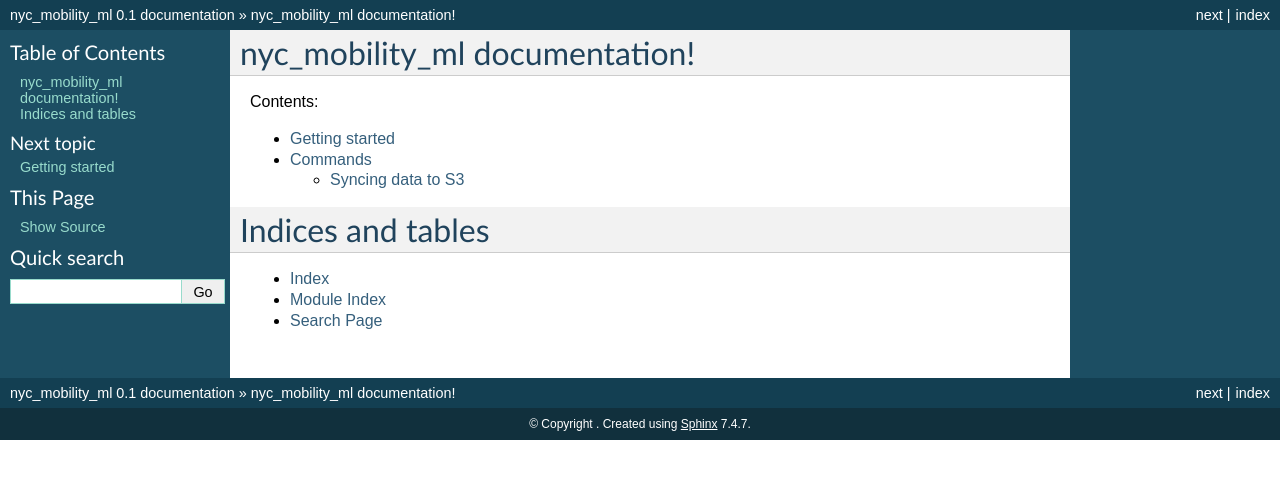
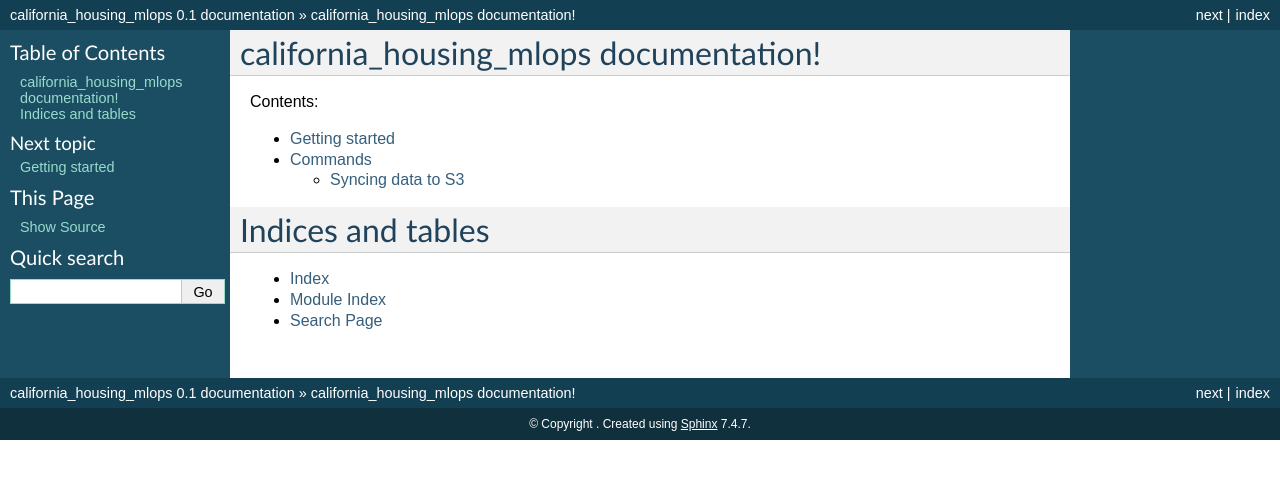
Before and after one commit to m-hassanqureshi/california_housing_mlops, a Sphinx documentation site: the page built from docs/index.rst, in a window 1280 px wide. Shown: the top 479 px of the page. Built offline with Sphinx 7.4.7, drawn with Linux system fonts in a browser that asks for light colours.

Commit message:
chore: rename project to california_housing_mlops (#7)

```diff
--- a/docs/conf.py
+++ b/docs/conf.py
@@ -1,6 +1,6 @@
 # -*- coding: utf-8 -*-
 #
-# nyc_mobility_ml documentation build configuration file, created by
+# california_housing_mlops documentation build configuration file, created by
 # sphinx-quickstart.
 #
 # This file is execfile()d with the current directory set to its containing dir.
@@ -41,7 +41,7 @@ source_suffix = '.rst'
 master_doc = 'index'
 
 # General information about the project.
-project = u'nyc_mobility_ml'
+project = u'california_housing_mlops'
 
 # The version info for the project you're documenting, acts as replacement for
 # |version| and |release|, also used in various other places throughout the
@@ -164,7 +164,7 @@ html_static_path = ['_static']
 # html_file_suffix = None
 
 # Output file base name for HTML help builder.
-htmlhelp_basename = 'nyc_mobility_mldoc'
+htmlhelp_basename = 'california_housing_mlopsdoc'
 
 
 # -- Options for LaTeX output --------------------------------------------------
@@ -184,8 +184,8 @@ latex_elements = {
 # (source start file, target name, title, author, documentclass [howto/manual]).
 latex_documents = [
     ('index',
-     'nyc_mobility_ml.tex',
-     u'nyc_mobility_ml Documentation',
+     'california_housing_mlops.tex',
+     u'california_housing_mlops Documentation',
      u"Your name (or your organization/company/team)", 'manual'),
 ]
 
@@ -215,7 +215,7 @@ latex_documents = [
 # One entry per manual page. List of tuples
 # (source start file, name, description, authors, manual section).
 man_pages = [
-    ('index', 'nyc_mobility_ml', u'nyc_mobility_ml Documentation',
+    ('index', 'california_housing_mlops', u'california_housing_mlops Documentation',
      [u"Your name (or your organization/company/team)"], 1)
 ]
 
@@ -229,8 +229,8 @@ man_pages = [
 # (source start file, target name, title, author,
 #  dir menu entry, description, category)
 texinfo_documents = [
-    ('index', 'nyc_mobility_ml', u'nyc_mobility_ml Documentation',
-     u"Your name (or your organization/company/team)", 'nyc_mobility_ml',
+    ('index', 'california_housing_mlops', u'california_housing_mlops Documentation',
+     u"Your name (or your organization/company/team)", 'california_housing_mlops',
      'A short description of the project.', 'Miscellaneous'),
 ]
 
--- a/docs/index.rst
+++ b/docs/index.rst
@@ -1,9 +1,9 @@
-.. nyc_mobility_ml documentation master file, created by
+.. california_housing_mlops documentation master file, created by
    sphinx-quickstart.
    You can adapt this file completely to your liking, but it should at least
    contain the root `toctree` directive.
 
-nyc_mobility_ml documentation!
+california_housing_mlops documentation!
 ==============================================
 
 Contents:
--- a/main.py
+++ b/main.py
@@ -1,5 +1,5 @@
 def main():
-    print("Hello from nyc-taxi-mlops-project!")
+    print("Hello from california-housing-mlops!")
 
 
 if __name__ == "__main__":
--- a/pyproject.toml
+++ b/pyproject.toml
@@ -1,5 +1,5 @@
 [project]
-name = "nyc-taxi-mlops-project"
+name = "california-housing-mlops"
 version = "0.1.0"
 description = "Add your description here"
 readme = "README.md"
```
Also changed, not shown: PLAN.md (+3 -3 lines), 4 other files.
